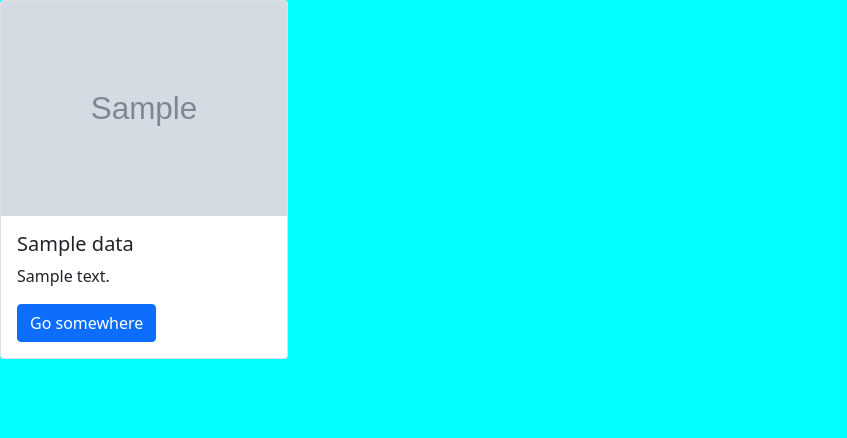
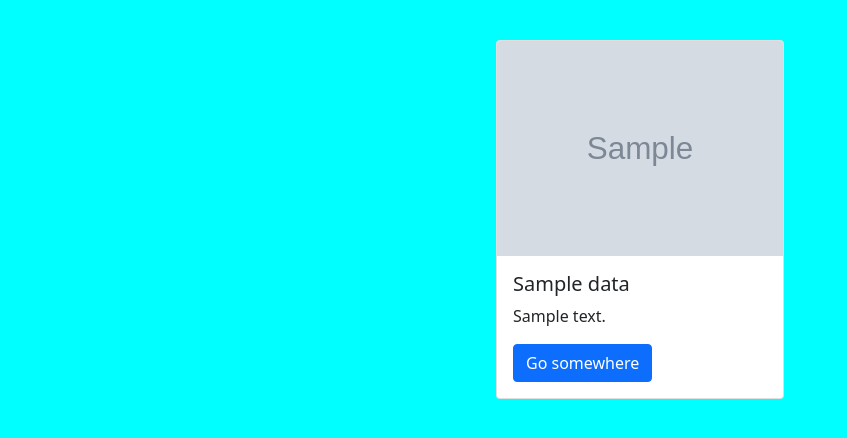
Before and after one commit to Hussein-omar-osman/newsFlaskApi, a Flask app: template templates/index.html in a window 1280 px wide. Shown: the top 438 px of the page, without its empty margins (0-847 px from the left). Run offline with Flask 2, Linux system fonts and the light colour scheme; the template is opened without the code that fills it: most values are stand-ins (such as "Sample title", 1, 10 or a date in 2020); grey boxes marked "Sample" are stand-in pictures; some libraries are stand-ins or nearby versions.

Commit message:
creating cards to desplay the news

```diff
--- a/static/main.css
+++ b/static/main.css
@@ -1,3 +1,11 @@
 body {
   background-color: aqua;
 }
+
+.allCards {
+  display: flex;
+  justify-content: space-evenly;
+  align-items: center;
+  flex-wrap: wrap;
+  margin: 40px 30px;
+}
--- a/templates/index.html
+++ b/templates/index.html
@@ -19,9 +19,15 @@
     />
   </head>
   <body>
+    <div class="allCards">
       {% for data in datas%}
       <div class="card" style="width: 18rem">
+        {% if data.urlToImage %}
         <img src="{{data.urlToImage}}" class="card-img-top" alt="..." />
+        {% else %}
+        <img src="/static/noimage.jpeg" class="card-img-top" alt="..." />
+        {% endif %}
+
         <div class="card-body">
           <h5 class="card-title">{{data.title}}</h5>
           <p class="card-text">{{data.description}}</p>
@@ -29,6 +35,7 @@
         </div>
       </div>
       {% endfor %}
+    </div>
     <script
       src="https://cdn.jsdelivr.net/npm/bootstrap@5.1.3/dist/js/bootstrap.bundle.min.js"
       integrity="sha384-ka7Sk0Gln4gmtz2MlQnikT1wXgYsOg+OMhuP+IlRH9sENBO0LRn5q+8nbTov4+1p"
```
Also changed, not shown: static/noimage.jpeg (added). Lines whose indentation alone changed are shown as unchanged.
